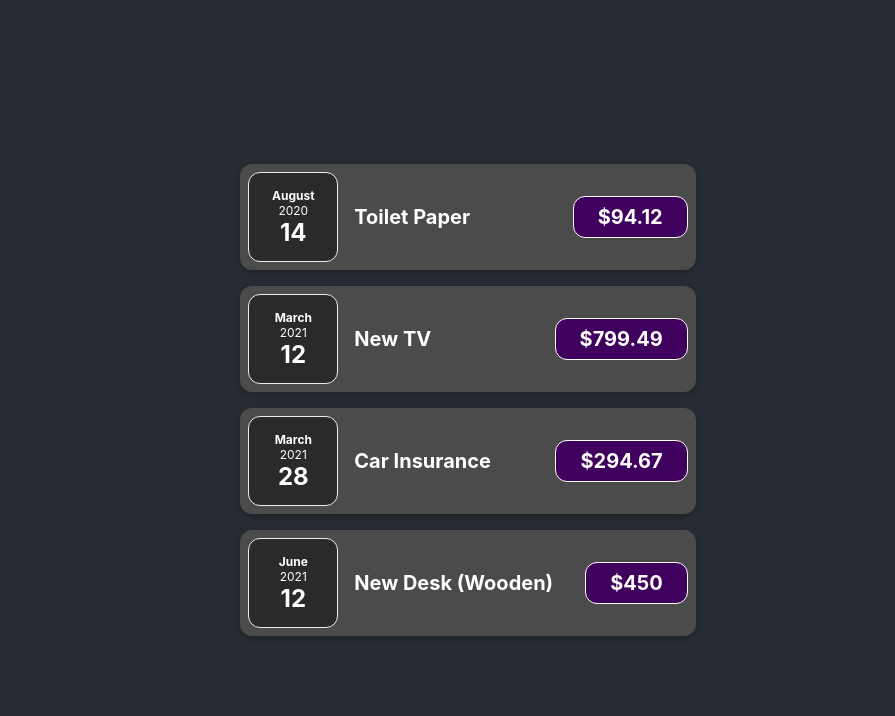
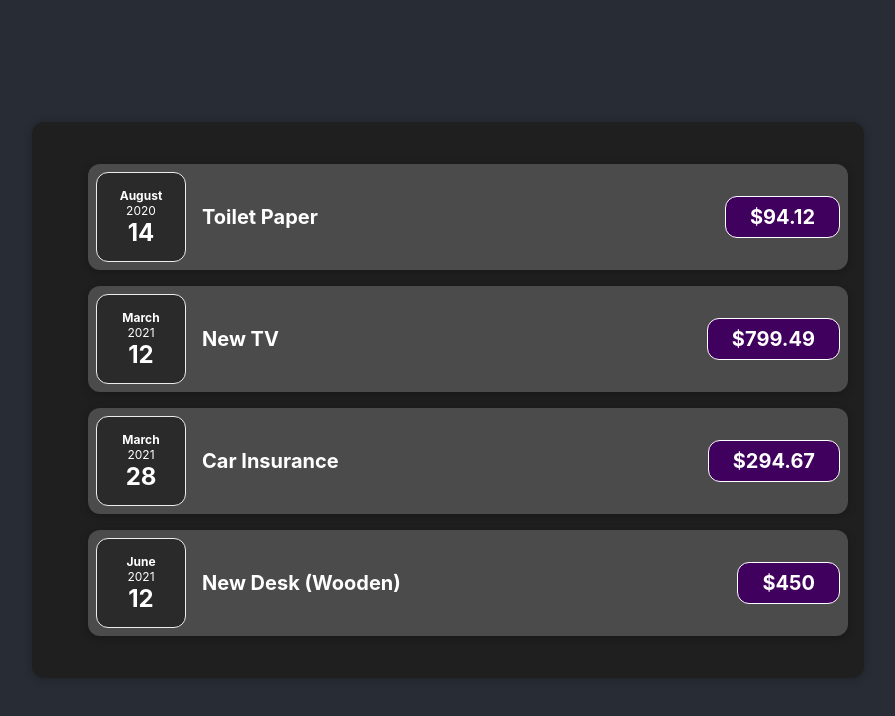
Before and after one commit to CodeNameNinja/React-Expanse-Tracker, a React (Create React App) app: page / in a window 1280 px wide. Shown: the top 716 px of the page, without its empty margins (192-1087 px from the left). Built offline with nearby package versions, Linux system fonts and the light colour scheme.

Commit message:
added Expenses Component to list ExpenseItems and Card Component to Wrap ExpenseItems

```diff
--- a/src/App.js
+++ b/src/App.js
@@ -1,5 +1,5 @@
 import './App.css';
-import ExpenseItem from "./components/ExpenseItem";
+import Expenses from "./components/Expenses"
 
 function App() {
   const expenses = [
@@ -24,13 +24,11 @@
     },
   ];
 
-  let expenseList = expenses.map((expense)=>{
-    return <ExpenseItem title={expense.title} amount={expense.amount} date={expense.date}/>
-  });
+
 
   return (
    <div className="App-header">
-       <ul>{expenseList}</ul>
+        <Expenses expenses={expenses}/>
     </div>
   );
 }
--- /dev/null
+++ b/src/components/Card.css
@@ -0,0 +1,4 @@
+.card {
+  border-radius: 12px;
+  box-shadow: 0 1px 8px rgba(0, 0, 0, 0.25);
+}
--- /dev/null
+++ b/src/components/Card.js
@@ -0,0 +1,9 @@
+import "./Card.css";
+
+function Card(props) {
+  const classes = "card " + props.className;
+
+  return <div className={classes}>{props.children}</div>;
+}
+
+export default Card;
--- /dev/null
+++ b/src/components/Expenses.css
@@ -0,0 +1,7 @@
+.expenses {
+    padding: 1rem;
+    background-color: rgb(31, 31, 31);
+    margin: 2rem auto;
+    width: 50rem;
+    max-width: 95%;
+  }
--- /dev/null
+++ b/src/components/Expenses.js
@@ -0,0 +1,16 @@
+import ExpenseItem from './ExpenseItem';
+import Card from './Card';
+import './Expenses.css';
+
+function Expenses(props){
+    let expenseList = props.expenses.map((expense)=>{
+        return <ExpenseItem title={expense.title} amount={expense.amount} date={expense.date}/>
+      });
+    return (
+        <Card className="expenses">
+            <ul>{expenseList}</ul>
+        </Card>
+    )
+}
+
+export default Expenses;
```
